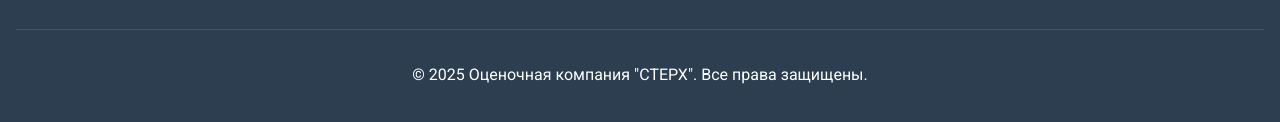
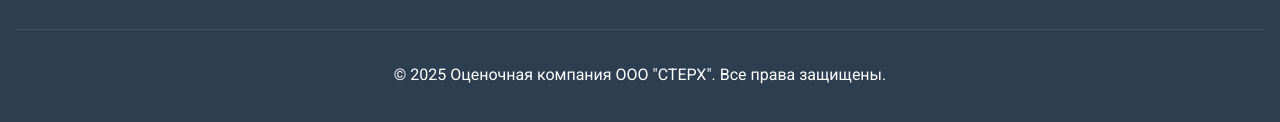
Before and after one commit to oraslav/practica, a plain HTML site: page about.html in a window 1280 px wide. Shown: the part 2244-2366 px from the top of the page. Drawn offline with Linux system fonts and the light colour scheme.

Commit message:
Update about.html

```diff
--- a/about.html
+++ b/about.html
@@ -119,7 +119,7 @@
         </div>
 
         <div class="copyright">
-            <p>&copy; 2025 Оценочная компания "СТЕРХ". Все права защищены.</p>
+            <p>&copy; 2025 Оценочная компания ООО "СТЕРХ". Все права защищены.</p>
         </div>
     </footer>
 
```
